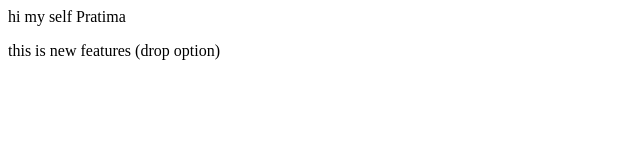
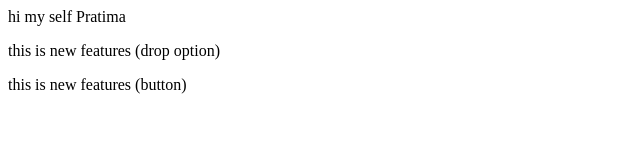
Before and after one commit to Pratugit/Local_repo, a plain HTML site: page index.html in a window 1280 px wide. Shown: the whole page, without its empty margins (0-640 px from the left). Drawn offline with Linux system fonts and the light colour scheme.

Commit message:
Both features

```diff
--- a/index.html
+++ b/index.html
@@ -1,2 +1,3 @@
 <P> hi my self Pratima</P>
 <p> this is new features (drop option)</p>
+<p> this is new features (button)</p>
```
